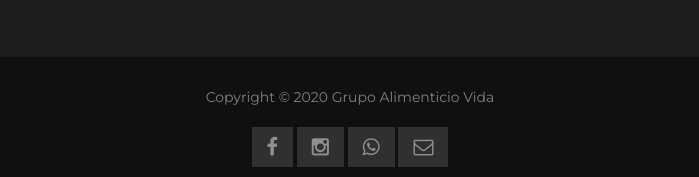
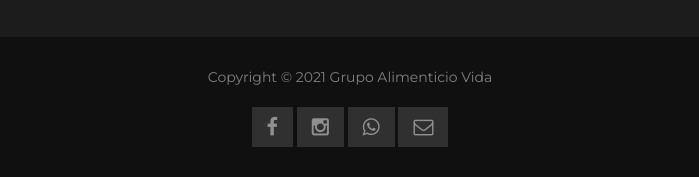
Before and after one commit to nthx15/GAV-Page, a plain HTML site: page index.html in a window 1280 px wide. Shown: the part 2431-2608 px from the top of the page, without its empty margins (290-989 px from the left). Drawn offline with Linux system fonts and the light colour scheme; some packages are replaced by stand-ins of ours.

Commit message:
Change 2020 to 2021 an index <br>

```diff
--- a/index.html
+++ b/index.html
@@ -87,7 +87,7 @@
               <h2>Terrestre</h2>
               <p>
                 Por esta vía nosotros nos encargamos de transportar tus
-                productos alimenticios con el mejor cuidado y calidad<br /><br />
+                productos alimenticios con el mejor cuidado y calidad<br />
               </p>
             </div>
           </div>
@@ -107,7 +107,7 @@
               <h2>Aéreo</h2>
               <p>
                 En este medio nos dedicamos a traerte el producto emergente para
-                tu servicio de alimentación <br /><br /><br />
+                tu servicio de alimentación <br /><br />
               </p>
             </div>
           </div>
@@ -314,7 +314,7 @@
       <div class="container">
         <div class="row">
           <div class="col-md-12 col-sm-12">
-            <p class="text-center">Copyright © 2020 Grupo Alimenticio Vida</p>
+            <p class="text-center">Copyright © 2021 Grupo Alimenticio Vida</p>
           </div>
           <div class="col-md-12 col-sm-12 text-center">
             <ul class="social-icons">
```
Also changed, not shown: acerca.html (+1 -1 lines), contacto.html (+1 -1 lines), galeria.html (+1 -1 lines).
